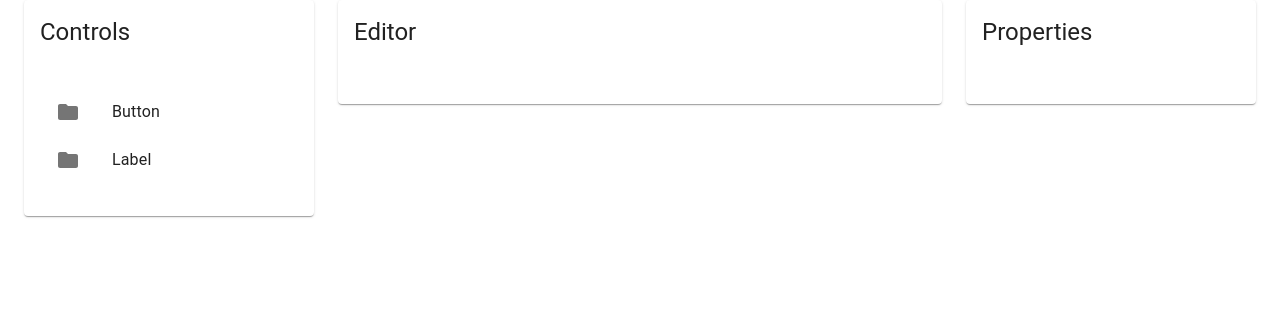
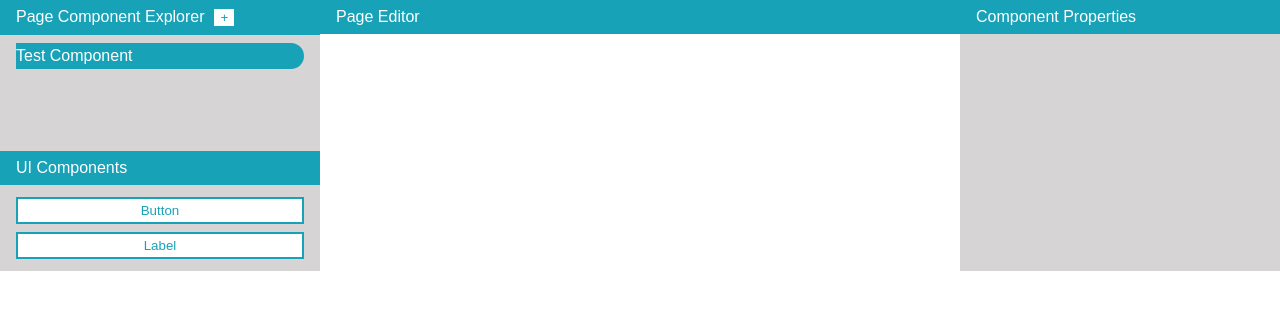
Before and after one commit to vishsahane/react-code-generator, a React (Create React App) app: page / in a window 1280 px wide. Shown: the top 310 px of the page. Built offline with nearby package versions, Linux system fonts and the light colour scheme.

Commit message:
Added sections

```diff
--- a/src/components/app/App.css
+++ b/src/components/app/App.css
@@ -1,3 +1,68 @@
 .conatiner{
   background-color: #ddd;
 }
+.flex{
+  display: flex;
+  height: 100%;
+}
+.col-1{
+  flex: 1;
+  background-color: #d6d4d4;
+}
+.col-2{
+  flex: 2;
+  background-color: #fff;
+}
+.col-3{
+  flex: 1;
+  background-color: #d6d4d4;
+}
+.section .title{
+  background-color: #17a2b8;
+  color: #fff;
+  font-size: 16px;
+  font-weight: 500;
+  padding: 8px 16px;
+}
+.page-component-explorer .content{
+  min-height: 100px;
+}
+.content{
+  padding: 8px 16px;
+}
+.content ul{
+  margin: 0;
+  padding: 0;
+  list-style: none;
+}
+.content ul li{
+  padding: 4px 0px;
+}
+.page-title{
+  background-color: #17a2b8;
+  padding: 4px 8px;
+  border-radius: 0px 16px 16px 0px;
+  color: #fff;
+}
+.control-btn{
+  border: 2px solid #17a2b8;
+  background-color: #fff;
+  color: #17a2b8;
+  padding: 4px 8px;
+  cursor: pointer;
+  outline: none;
+  width: 100%;
+  font-weight: normal;
+}
+
+.plus-btn{
+  border: 1px solid #17a2b8;
+  background-color: #fff;
+  color: #17a2b8;
+  cursor: pointer;
+  outline: none;
+}
+.control-btn:hover, .control-btn:focus{
+  background-color: #17a2b8;
+  color: #fff;
+}
--- a/src/components/app/App.js
+++ b/src/components/app/App.js
@@ -1,88 +1,32 @@
 
-import React from 'react';
+import React, { useState } from 'react'
 
-import Container from '@material-ui/core/Container'
-import { makeStyles } from '@material-ui/core/styles';
-import Paper from '@material-ui/core/Paper';
-import Grid from '@material-ui/core/Grid';
-import AppBar from '@material-ui/core/AppBar';
-import Toolbar from '@material-ui/core/Toolbar';
-import Typography from '@material-ui/core/Typography';
-import Button from '@material-ui/core/Button';
-import IconButton from '@material-ui/core/IconButton';
-import MenuIcon from '@material-ui/icons/Menu';
-import List from '@material-ui/core/List';
-import ListItem from '@material-ui/core/ListItem';
-import ListItemAvatar from '@material-ui/core/ListItemAvatar';
-import ListItemIcon from '@material-ui/core/ListItemIcon';
-import ListItemSecondaryAction from '@material-ui/core/ListItemSecondaryAction';
-import ListItemText from '@material-ui/core/ListItemText';
-import Avatar from '@material-ui/core/Avatar';
-import FormGroup from '@material-ui/core/FormGroup';
-import FormControlLabel from '@material-ui/core/FormControlLabel';
-import Checkbox from '@material-ui/core/Checkbox';
-import FolderIcon from '@material-ui/icons/Folder';
-import DeleteIcon from '@material-ui/icons/Delete';
-import Card from '@material-ui/core/Card';
-import CardActions from '@material-ui/core/CardActions';
-import CardContent from '@material-ui/core/CardContent';
-import CardHeader from '@material-ui/core/CardHeader';
+import './App.css'
+import { CONTROLS } from '../../constants/controls'
+import PageExplorer from'../page-explorer/PageExplorer'
+import UIComponents from'../ui-components/UIComponents'
+import PageEditor from'../page-editor/PageEditor'
+import ComponentProperties from'../component-properties/ComponentProperties'
 
-import { CONTROLS } from '../../constants/controls'
+const App = () => {
+  const [pages, setPages] = useState([{ name: 'Test Component' }])
+  const [selectedPage, setSelectedPage] = useState({ name: 'Test Component' })
+  return (
+    <div className="container">
+      <div className="flex">
+        <div className="col-1">
+          <PageExplorer pages={pages}/>
+          <UIComponents />
+        </div>
+        <div className="col-2">
+          <PageEditor/>
+        </div>
+        <div className="col-3">
+          <ComponentProperties/>
+        </div>
+      </div>
+    </div>
+  )
+}
 
-const useStyles = makeStyles((theme) => ({
-  root: {
-    flexGrow: 1,
-  },
-  paper: {
-    padding: theme.spacing(2),
-    textAlign: 'center',
-    color: theme.palette.text.primary,
-  },
-}));
-
-console.log("CONTROLS", CONTROLS)
-
-export default function App() {
-  const classes = useStyles();
-
-  return (
-    <Container>
-      <Grid container spacing={3}>
-        <Grid item md={3}>
-          <Card >
-            <CardHeader title="Controls" />
-            <CardContent>
-              <List>
-                {CONTROLS.map(control =>
-                  <ListItem>
-                    <ListItemIcon>
-                      <FolderIcon />
-                    </ListItemIcon>
-                    <ListItemText
-                      primary={control.label}
-                    />
-                  </ListItem>
-                )}
-              </List>
-            </CardContent>
-          </Card>
-        </Grid>
-        <Grid item md={6}>
-          <Card >
-            <CardHeader title="Editor" />
-            <CardContent>
-            </CardContent>
-          </Card>
-        </Grid>
-        <Grid item md={3}>
-          <Card >
-            <CardHeader title="Properties" />
-            <CardContent>
-            </CardContent>
-          </Card>
-        </Grid>
-      </Grid>
-    </Container>
-  );
-}
+export default App
--- /dev/null
+++ b/src/components/component-properties/ComponentProperties.js
@@ -0,0 +1,18 @@
+
+import React from 'react'
+
+import './ComponentProperties.css'
+
+const ComponentProperties = () => {
+  return (
+    <div className="section page-properties">
+      <div className="title">Component Properties</div>
+      <div className="content">
+        <ul>
+        </ul>
+      </div>
+    </div>
+  )
+}
+
+export default ComponentProperties
--- /dev/null
+++ b/src/components/page-editor/PageEditor.js
@@ -0,0 +1,16 @@
+
+import React from 'react'
+
+import './PageEditor.css'
+
+const PageEditor = () => {
+  return (
+    <div className="section page-properties">
+      <div className="title">Page Editor</div>
+      <div className="content">
+      </div>
+    </div>
+  )
+}
+
+export default PageEditor
--- /dev/null
+++ b/src/components/page-explorer/PageExplorer.js
@@ -0,0 +1,25 @@
+
+import React from 'react'
+
+import './PageExplorer.css'
+
+const PageExplorer = (props) => {
+  const { pages } = props
+  return (
+    <div className="section page-component-explorer">
+      <div className="title">
+        Page Component Explorer &nbsp;
+        <button className="plus-btn"> + </button>
+      </div>
+      <div className="content">
+        <ul>
+          {pages.map(page =>
+            <li className="page-title">{page.name}</li>
+          )}
+        </ul>
+      </div>
+    </div>
+  )
+}
+
+export default PageExplorer
--- /dev/null
+++ b/src/components/ui-components/UIComponents.js
@@ -0,0 +1,24 @@
+
+import React from 'react'
+
+import './UIComponents.css'
+import { CONTROLS } from '../../constants/controls'
+
+const UIComponents = () => {
+  return (
+    <div className="section ui-components">
+      <div className="title">UI Components</div>
+      <div className="content">
+        <ul>
+          {CONTROLS.map((control, key) =>
+            <li key={key}>
+              <button type="button" className="control-btn">{control.label}</button>
+            </li>
+          )}
+        </ul>
+      </div>
+    </div>
+  )
+}
+
+export default UIComponents
```
Also changed, not shown: src/components/component-properties/ComponentProperties.css (added), src/components/page-editor/PageEditor.css (added), src/components/page-explorer/PageExplorer.css (added), src/components/ui-components/UIComponents.css (added).
